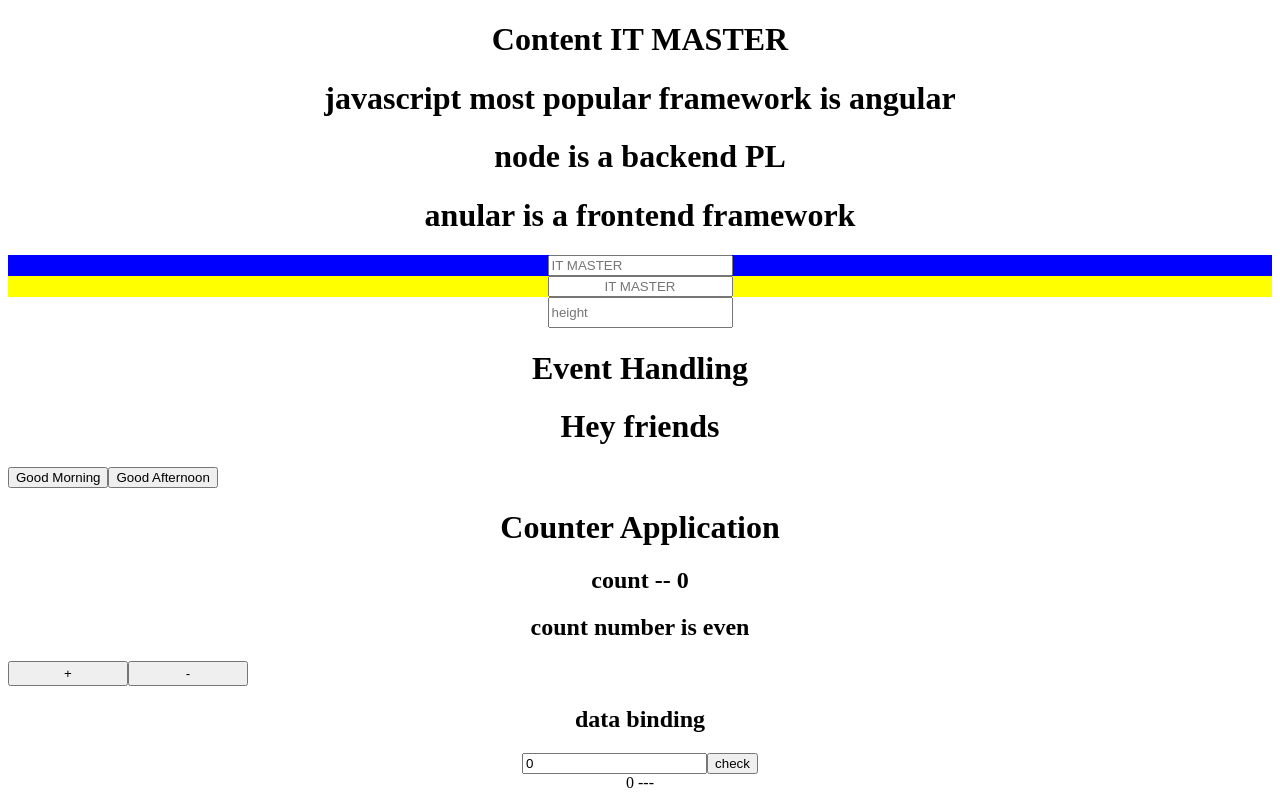
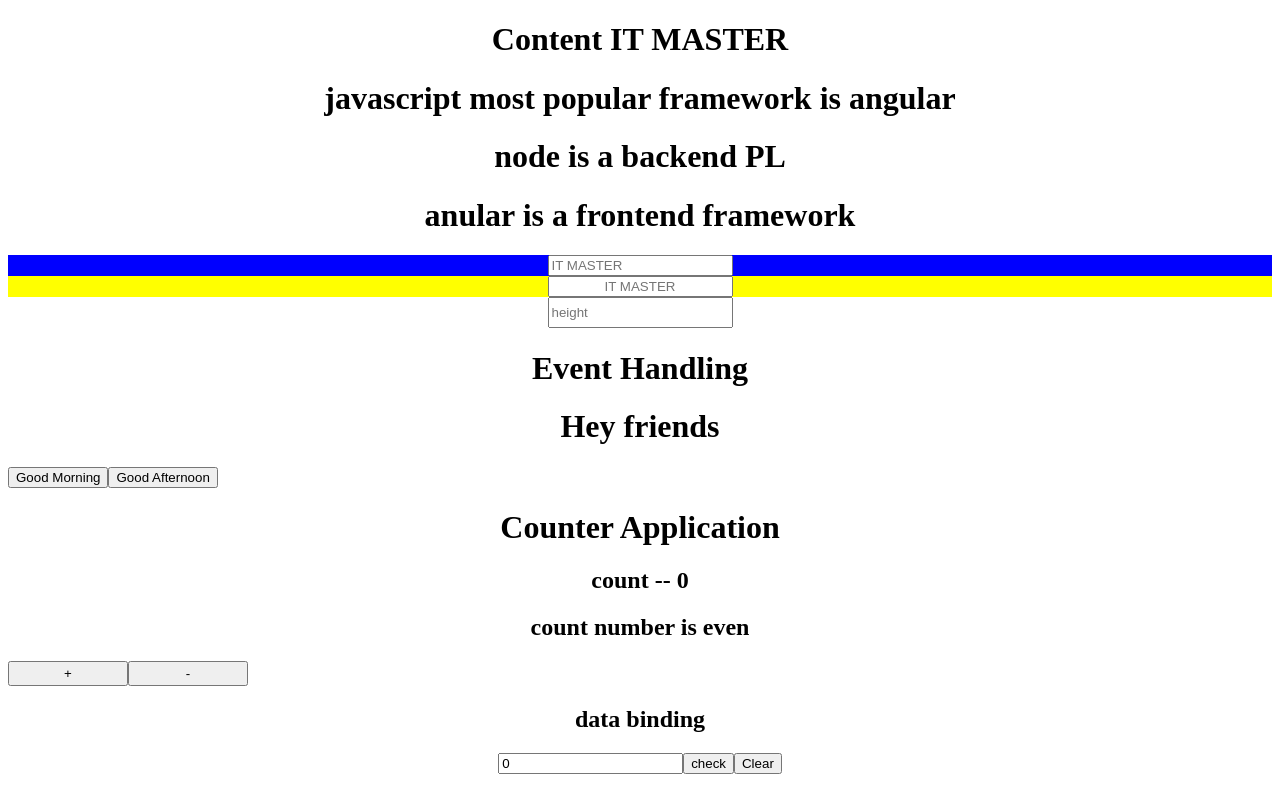
Before and after one commit to vaishnavk2001/Angular, an Angular app: page / in a window 1280 px wide. Built offline with nearby package versions, Linux system fonts and the light colour scheme.

Commit message:
data binding application

```diff
--- a/src/app/app.component.html
+++ b/src/app/app.component.html
@@ -30,8 +30,8 @@
 <!---two ways data binding-->
 <h2 style="text-align: center;">data binding</h2>
 <div style="text-align: center;">
-  <input type="number" [(ngModel)]="count1" ><button (click)="check()">check</button>
+  <input type="number" [(ngModel)]="count1" ><button (click)="check()">check</button><button (click)="clear()">Clear</button>
 </div>
 <div style="text-align: center;">
-  {{count1}} --- {{nw_str}}
+  <h2 [hidden] = 'is_hidden' >{{count1}} --- {{nw_str}}</h2>
 </div>
--- a/src/app/app.component.ts
+++ b/src/app/app.component.ts
@@ -10,13 +10,18 @@ export class AppComponent {
   public str = ''
   public count1 = 0
   public nw_str = ''
+  public is_hidden = true
   check(){
+    this.is_hidden = false
     console.log('button clicked...!')
     if(this.count1 % 2 == 0){
       this.nw_str = 'even';
     }else{
       this.nw_str = 'odd';
     }
+  }
+  clear(){
+    this.is_hidden = true
   }
   title = 'new_project';
   obj = {
```
